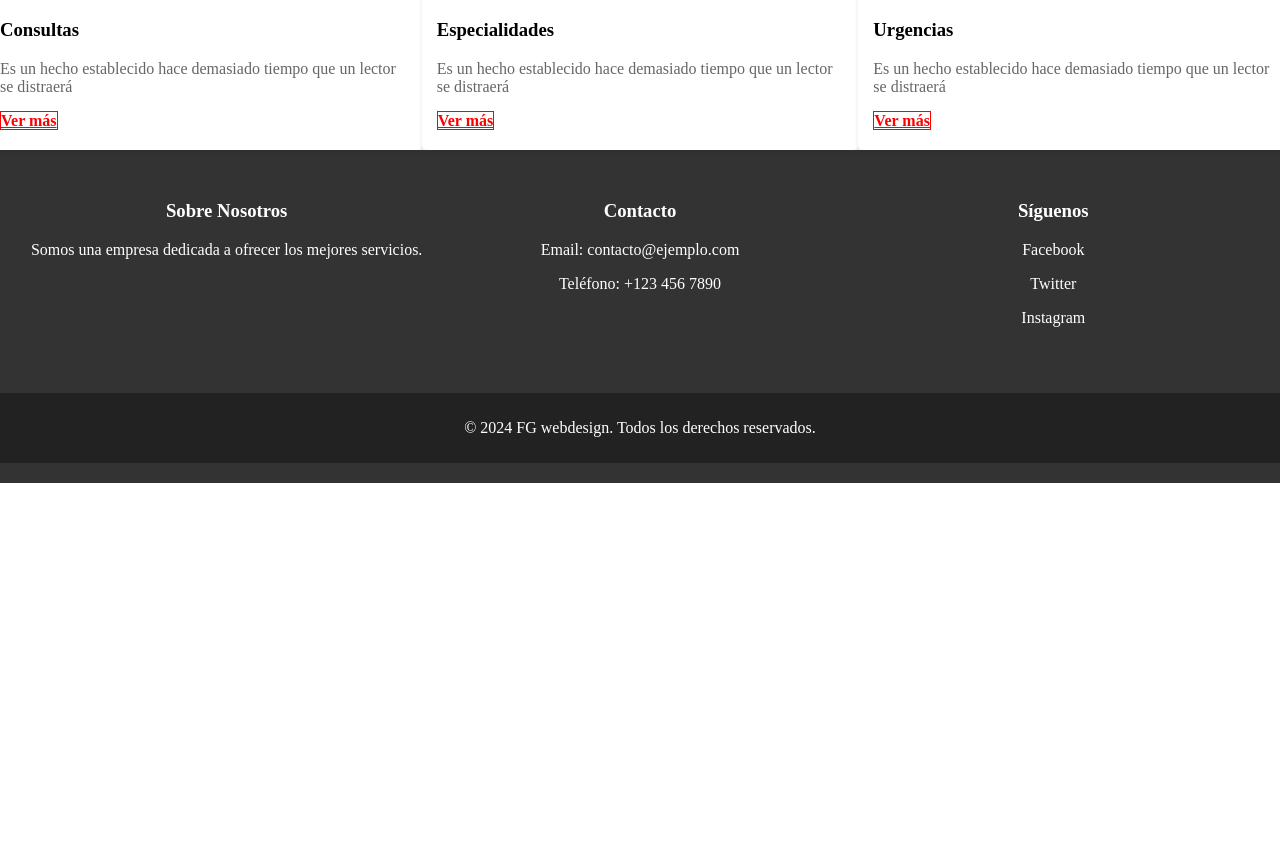
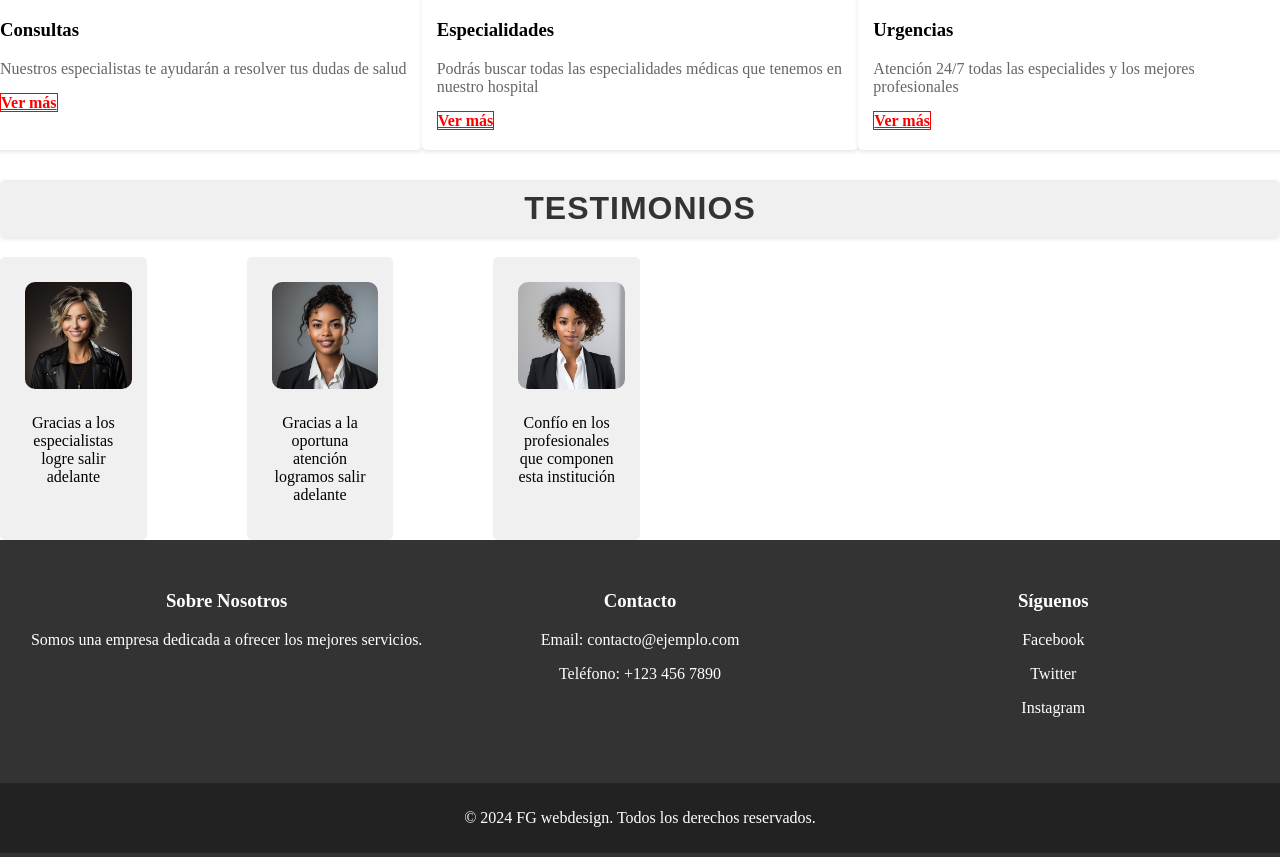
Before and after one commit to Panxitus/Hospital, a plain HTML site: page index1.html in a window 1280 px wide. Shown: the part 1399-2256 px from the top of the page. Before the commit the page ends 1882 px from the top, so only its background shows below. Drawn offline with Linux system fonts and the light colour scheme.

Commit message:
agregar section testimonios

```diff
--- a/assets/css/style.css
+++ b/assets/css/style.css
@@ -162,8 +162,50 @@ header .boton:hover {
     text-align: center;
 }
 
+/* Segunda section Testimonios pacientes*/
+.seccion-columnas {
+    /* permite colocar las columnas una al lado de la */
+    margin-top: 30px
+}
+.seccion-columnas h2{
+    font-family: 'Arial', sans-serif;
+    font-size: 2em;
+    color: #333;
+    text-align: center;
+    margin: 20px 0;
+    padding: 10px;
+    background-color: #f0f0f0;
+    border-radius: 5px;
+    box-shadow: 0 2px 4px rgba(0, 0, 0, 0.1);
+    text-transform: uppercase;
+    letter-spacing: 1px;
+
+}
+.contenedor-columnas{
+    display: flex;
+    flex-wrap: wrap;
+    gap: 100px;
+    width: 50%;
 
 
+
+}
+
+.testimonio{
+    background-color: #f0f0f0;
+    padding: 20px;
+    box-sizing: border-box;
+    text-align: center;
+    border-radius: 5px;
+    flex: 1 1 calc(16.66% - 20px);
+}
+
+.testimonio img{
+    padding: 5px;
+    border-radius: 15px;
+    width: 10%;
+    height: auto;
+}
 
 /* Inicio de footer */
 footer {
--- a/index1.html
+++ b/index1.html
@@ -42,7 +42,7 @@
                                 <div class="bloque-contenido-servicio ">
                                     <h3>Consultas</h3>
                                     <p>
-                                    Es un hecho establecido hace demasiado tiempo que un lector se distraerá
+                                    Nuestros especialistas te ayudarán a resolver tus dudas de salud
                                     </p>
                                     <a href="#" class="boton boton-blanco">Ver más</a>
                                 </div>
@@ -56,7 +56,7 @@
                                 <div class="bloque-contenido-servicio">
                                     <h3>Especialidades</h3>
                                     <p>
-                                    Es un hecho establecido hace demasiado tiempo que un lector se distraerá
+                                    Podrás buscar todas las especialidades médicas que tenemos en nuestro hospital
                                     </p>
                                     <a href="#" class="boton boton-blanco">Ver más</a>
                                 </div>
@@ -70,7 +70,7 @@
                                 <div class="bloque-contenido-servicio">
                                     <h3>Urgencias</h3>
                                     <p>
-                                    Es un hecho establecido hace demasiado tiempo que un lector se distraerá
+                                    Atención 24/7 todas las especialides y los mejores profesionales
                                     </p>
                                     <a href="#" class="boton boton-blanco">Ver más</a>
                                 </div>
@@ -78,6 +78,26 @@
                         </div>
                     </div>
                 </div>
+            </section>
+
+            <section class="seccion-columnas">
+                <h2>Testimonios</h2>
+                <div class="contenedor-columnas">
+                    <div class="testimonio">
+                        <img src="assets/img/paciente1.webp">
+                        <p>Gracias a los especialistas logre salir adelante</p>
+                    </div>
+
+                    <div class="testimonio">
+                        <img src="assets/img/paciente2.jpg">
+                        <p>Gracias a la oportuna atención logramos salir adelante</p>
+                    </div>
+                    <div class="testimonio">
+                        <img src="assets/img/paciente3.jpg">
+                        <p>Confío en los profesionales que componen esta institución</p>
+                    </div>
+                </div>
+
             </section>
 
     <footer>
```
Also changed, not shown: assets/img/paciente1.webp (added), assets/img/paciente2.jpg (added), assets/img/paciente3.jpg (added), assets/img/paciente3.webp (added).
